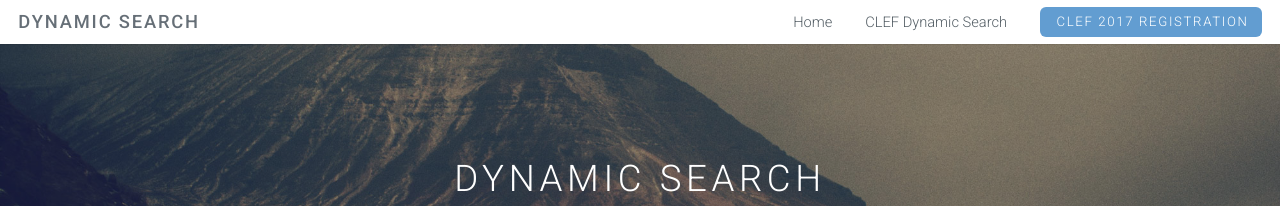
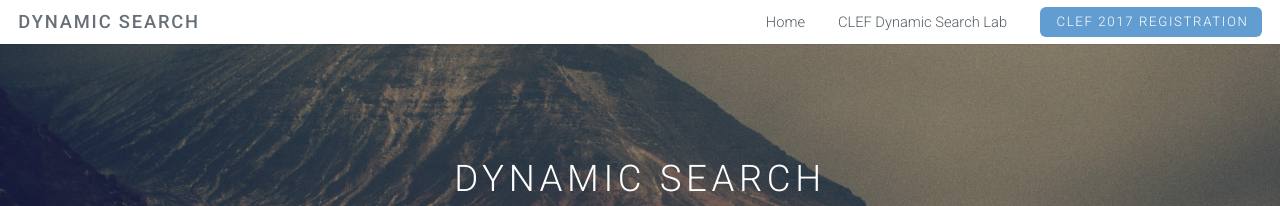
Before and after one commit to ekanou/dynamicsearch, a Jekyll site: the page built from index.html, in a window 1280 px wide. Shown: the top 206 px of the page. Built offline with Jekyll 4.4.1, drawn with Linux system fonts in a browser that asks for light colours.

Commit message:
Update header.html

```diff
--- a/_includes/header.html
+++ b/_includes/header.html
@@ -4,7 +4,7 @@
     <nav id="nav">
         <ul>
             <li><a href="{{ site.baseurl }}/">Home</a></li>
-            <li><a href="{{ site.baseurl }}/clef-lab.html">CLEF Dynamic Search</a></li>
+            <li><a href="{{ site.baseurl }}/clef-lab.html">CLEF Dynamic Search Lab</a></li>
             <!-- <li><a href="{{ site.baseurl }}/right-sidebar.html">Right Sidebar</a></li>
             <li><a href="{{ site.baseurl }}/no-sidebar.html">No Sidebar</a></li>
             <li><a href="{{ site.baseurl }}/blog.html">Blog</a></li>
```
